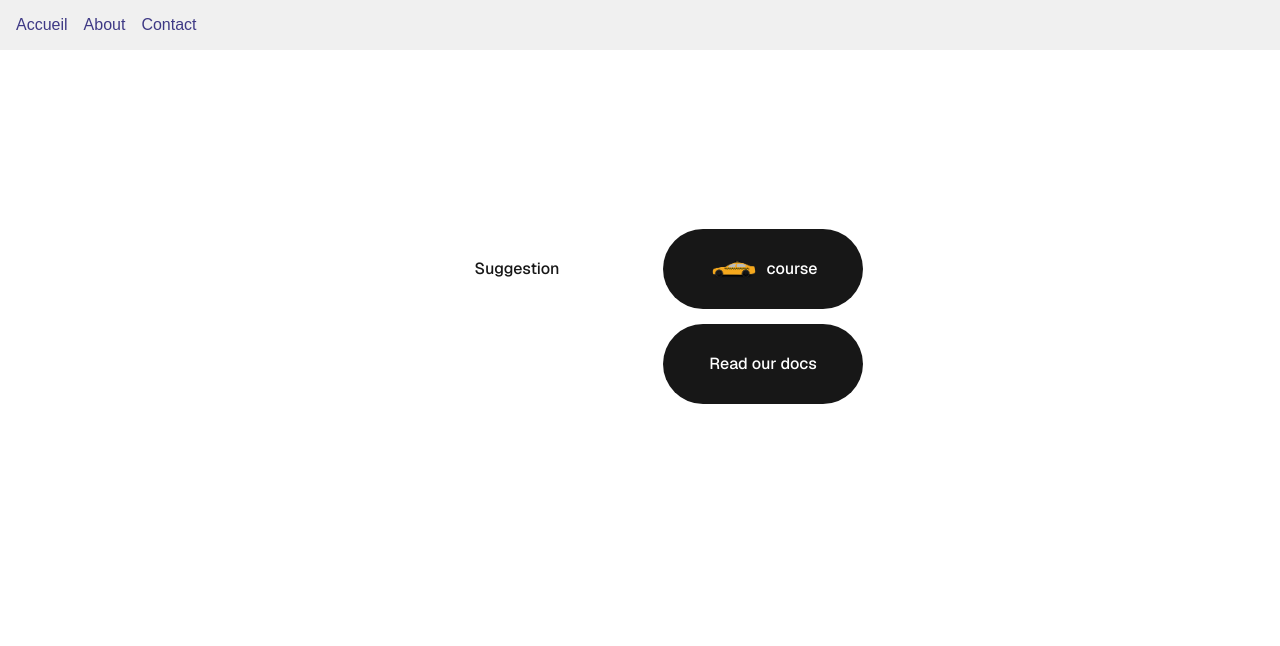
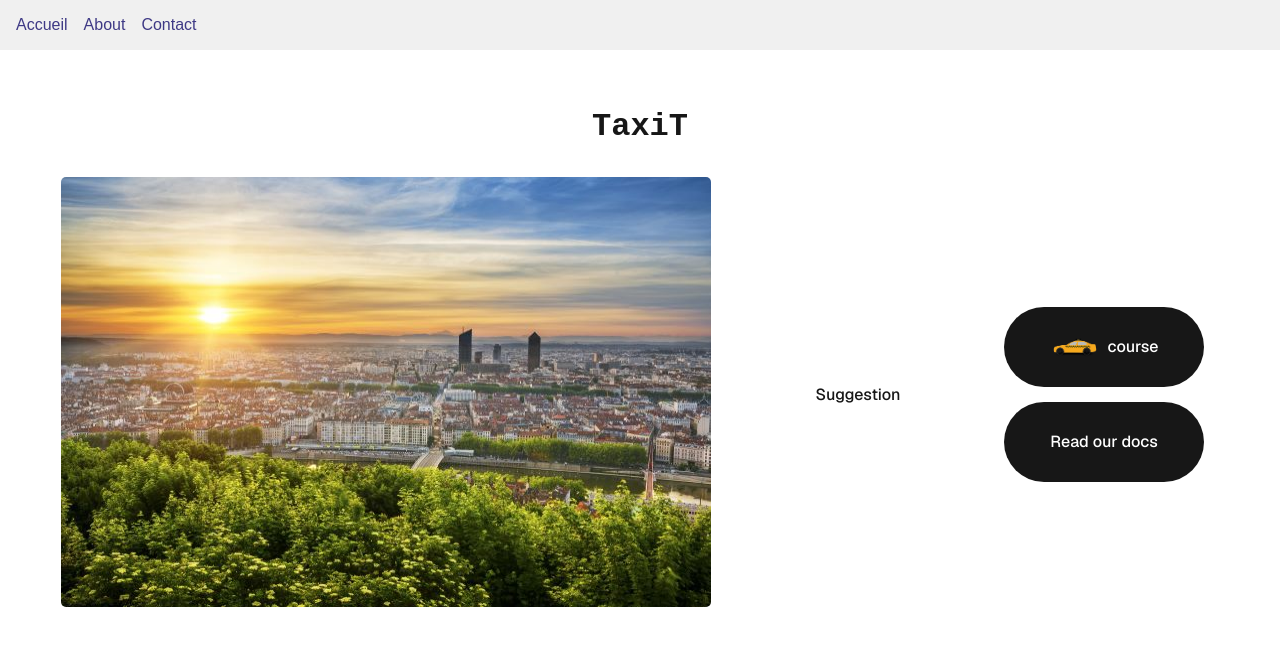
Before and after one commit to MtxYohann/TaxiT, a Next.js app: page / in a window 1280 px wide. Shown: the top 646 px of the page. Built offline with nearby package versions, Linux system fonts and the light colour scheme.

Commit message:
add title/image

```diff
--- a/src/app/page.js
+++ b/src/app/page.js
@@ -5,6 +5,11 @@ export default function Home() {
     return (
         <div className={styles.page}>
             <main className={styles.main}>
+                <h1 className={styles.title}>TaxiT</h1>
+                <div className={styles.container}>
+                    <div>
+                        <Image src="/ville.jpg" alt="Ville" width={650} height={430} className={styles.image} />
+                    </div>
                     <div className={styles.ctas}>
                         <a>Suggestion</a>
                         <div >
@@ -21,6 +26,7 @@ export default function Home() {
                             <a className={styles.primary}>Read our docs</a>
                         </div>
                     </div>
+                </div>
             </main>
             <footer className={styles.footer}>
             </footer>
--- a/src/styles/page.module.css
+++ b/src/styles/page.module.css
@@ -10,9 +10,16 @@
   grid-template-rows: 20px 1fr 20px;
   justify-items: center;
   min-height: 100svh;
-  padding: 80px;
-  gap: 64px;
+  padding: 30px;
+  gap: 8px;
   font-family: var(--font-geist-sans);
+}
+
+.title {
+  font-size: 32px;
+  display: flex;
+  justify-content: center;
+  font-family: 'Courier New', Courier, monospace;
 }
 
 .main {
@@ -39,6 +46,7 @@
 .ctas {
   display: flex;
   gap: 16px;
+  align-items: center;
 }
 
 .ctas a {
@@ -84,7 +92,15 @@ a.primary:hover {
   flex-shrink: 0;
 }
 
+.container {
+  display: flex;
+  justify-content: space-around;
+  gap: 32px;
+}
 
+.image {
+  border-radius: 5px;
+}
 
 @media (max-width: 600px) {
   .page {
```
Also changed, not shown: public/ville.jpg (added). Lines whose indentation alone changed are shown as unchanged.
